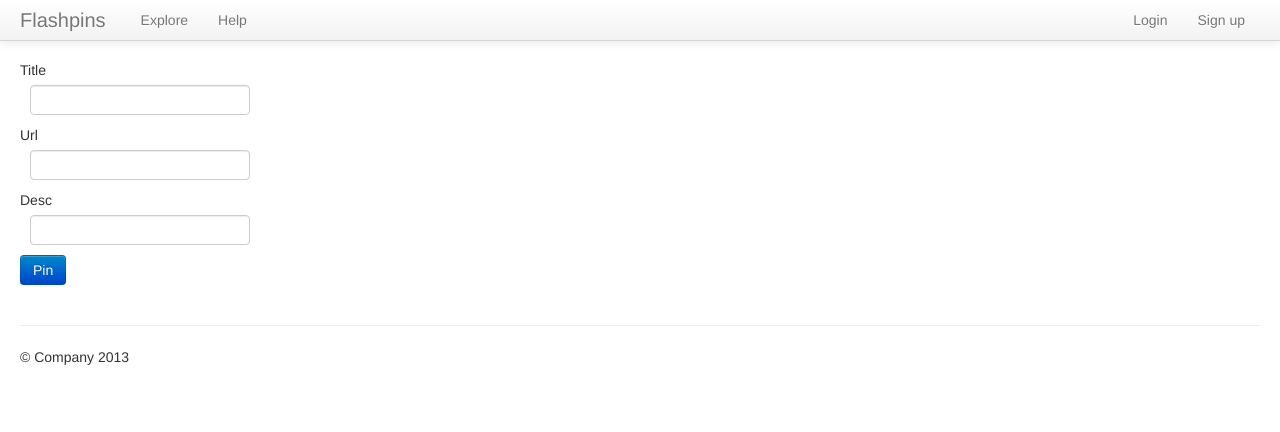
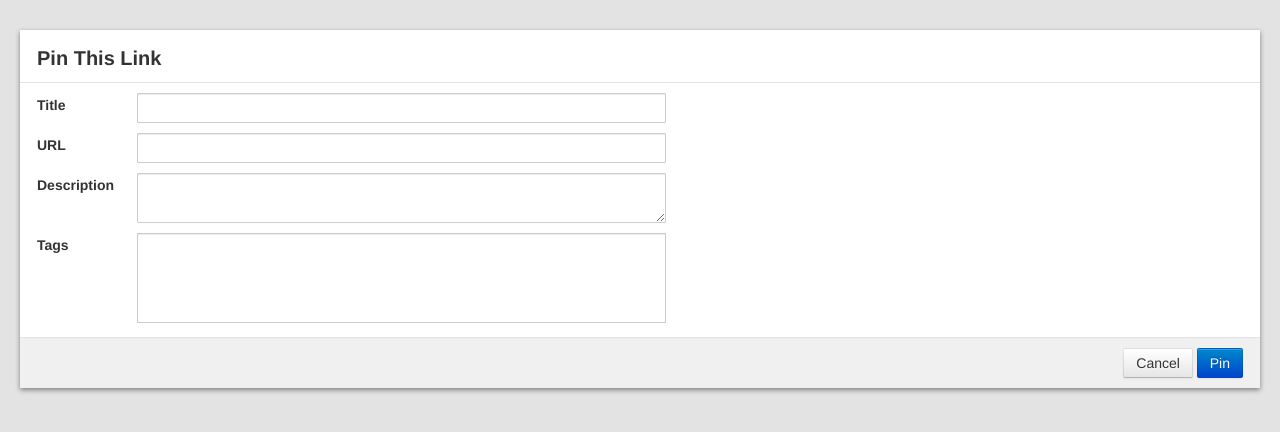
Before and after one commit to charlee/flashpins, a Flask app: template myapp/templates/pins/bookmarklet_add.html in a window 1280 px wide. Shown: the top 432 px of the page. Run offline with Flask 2, Linux system fonts and the light colour scheme; the template is opened without the code that fills it: values that come from a table or form of the project are taken from there, others are empty; style sheets or scripts are compiled from the project's sources; some libraries are stand-ins or nearby versions.

Commit message:
fixed style for bookmarklet add window

```diff
--- /dev/null
+++ b/myapp/assets/scss/bookmarklet.scss
@@ -0,0 +1,50 @@
+$lightgray: #e3e3e3;     // for background color
+$left-margin: 17px;
+$label-width: 100px;
+
+/* for the bookmarklet add dialog */
+body {
+  background: $lightgray;
+  padding: 20px;
+}
+
+form.bml {
+  background: #fff;
+  width: 100% !important;
+  box-sizing: border-box;
+  -webkit-box-shadow: 0 2px 5px rgba(0,0,0,0.44);
+  -moz-box-shadow: 0 2px 5px rgba(0,0,0,0.44);
+  box-shadow: 0 2px 5px rgba(0,0,0,0.44);
+
+  h1 {
+    padding: 8px $left-margin 4px $left-margin;
+    font-size: 20px;
+    border-bottom: solid 1px $lightgray;
+  }
+
+  dt {
+    float: left;
+    font-size: 14px;
+    line-height: 24px;
+    width: $label-width;
+    margin-left: $left-margin;
+  }
+
+  dd {
+    margin-left: $label-width + $left-margin;
+
+    >input[type=text], >textarea {
+      width: 515px;
+    }
+  }
+
+  .form-footer {
+    margin-top: 14px;
+    border-top: solid 1px $lightgray;
+    padding: 10px $left-margin;
+    background: #f0f0f0;
+    text-align: right;
+  }
+
+
+}
--- a/myapp/assets/scss/custom.scss
+++ b/myapp/assets/scss/custom.scss
@@ -2,6 +2,15 @@ body {
   padding-top: 60px;
   padding-bottom: 40px;
 }
+
+input, textarea {
+  border-radius: 1px !important;
+}
+
+input[type=submit], input[type=button], button {
+  border-radius: 2px !important;
+}
+
 
 .jumbotron {
   margin: 80px 0;
@@ -24,6 +33,12 @@ body {
 }
 
 
+footer {
+  border-top: solid 1px #e3e3e3;
+  padding-top: 14px;
+}
+
+
 /* common dialogs */
 .modal .modal-body .alert {
   margin: 0 6px 8px auto;
@@ -36,13 +51,13 @@ body {
   border: solid 1px transparent;
 
   &:hover {
-    border: solid 1px rgba(0,0,0,.2);
-    border-radius: 6px;
-    -webkit-border-radius: 6px;
-    -moz-border-radius: 6px;
-    box-shadow: 0 5px 10px rgba(0,0,0,.2);
-    -webkit-box-shadow: 0 5px 10px rgba(0,0,0,.2);
-    -moz-box-shadow: 0 5px 10px rgba(0,0,0,.2);
+    border: solid 1px rgba(0,0,0,.1);
+    border-radius: 2px;
+    -webkit-border-radius: 2px;
+    -moz-border-radius: 2px;
+    box-shadow: 0 1px 2px rgba(0,0,0,.1);
+    -webkit-box-shadow: 0 1px 2px rgba(0,0,0,.1);
+    -moz-box-shadow: 0 1px 2px rgba(0,0,0,.1);
   }
 
 }
--- a/myapp/static/lib/css/jquery.tagtag.css
+++ b/myapp/static/lib/css/jquery.tagtag.css
@@ -1,6 +1,5 @@
 .tagtag-container {
   border: solid 1px #ccc;
-  border-radius: 4px;
   background: #fff;
   cursor: text;
   width: 515px;
--- a/myapp/templates/base/_formhelpers.html
+++ b/myapp/templates/base/_formhelpers.html
@@ -1,5 +1,5 @@
 {% macro render_field(field) %}
-  <dt>{{ field.label }}
+  <dt>{{ field.label }}</dt>
   <dd>{{ field(**kwargs)|safe }}
   {% if field.errors %}
     <ul class=errors>
--- a/myapp/templates/base/base.html
+++ b/myapp/templates/base/base.html
@@ -17,6 +17,7 @@
   {% endblock %}
 </head>
 <body>
+    {% block nav %}
     <div class="navbar navbar-fixed-top">
       <div class="navbar-inner">
         <div class="container-fluid">
@@ -64,6 +65,7 @@
         </div>
       </div>
     </div>
+    {% endblock %}
 
     {% block layout %}
     <div class="container-fluid">
@@ -82,10 +84,11 @@
           </div>
         </div>
       </div><!--/row-->
-      <hr>
+      {% block footer %}
       <footer>
         {% include 'base/footer.html' %}
       </footer>
+      {% endblock %}
     </div><!--/.fluid-container-->
     {% endblock %}
 
--- a/myapp/templates/helps/main.html
+++ b/myapp/templates/helps/main.html
@@ -6,6 +6,6 @@
 
 <p>Drag this button to your bookmark bar!</p>
 
-<a class="btn btn-primary" href="javascript:void((function(d,l){ open('{{ host }}add?u='+l.href+'&t='+d.title,'','width=600,height=250,title=0,scrollbars=0,toolbar=0,menubar=0') })(document,location))" >FlashPin!</a>
+<a class="btn btn-primary" href="javascript:void((function(d,l){ open('{{ host }}add?u='+l.href+'&t='+d.title,'','width=720,height=410,title=0,scrollbars=0,toolbar=0,menubar=0') })(document,location))" >FlashPin!</a>
 
 {% endblock %}
--- a/myapp/templates/pins/bookmarklet_add.html
+++ b/myapp/templates/pins/bookmarklet_add.html
@@ -1,17 +1,46 @@
 {% extends 'base/base.html' %}
-{% from "base/_formhelpers.html" import render_field %}
 
-{% block content %}
+{% block header %}
+<link rel="stylesheet" href="/static/css/bookmarklet.css" />
+<script>
+$(document).ready(function() {
+  $("#tags").tagtag();
+  $("#cancel").click(function() { window.close(); });
+});
+</script>
+{% endblock %}
 
-<form class="form" method="POST" action="/p/add">
+{% block nav %}
+{% endblock %}
+
+{% block layout %}
+
+<form class="form bml" method="POST" action="/p/add">
 <input type='hidden' name='_csrf_token' value="{{ csrf_token() }}">
 
-{{ render_field(form.title) }}
-{{ render_field(form.url) }}
-{{ render_field(form.desc) }}
+<h1>Pin This Link</h1>
 
+<dt>Title</dt>
+<dd><input type="text" name="title" value="{{ title }}" /></dd>
+
+<dt>URL</dt>
+<dd><input type="text" name="url" value="{{ url }}" /></dd>
+
+<dt>Description</dt>
+<dd><textarea name="desc"></textarea></dd>
+
+<dt>Tags</dt>
+<dd><input type="text" name="tags" id="tags" /></dd>
+
+<div class="form-footer">
+<input type="button" class="btn" value="Cancel" name="" id="cancel" />
 <input type="submit" class="btn btn-primary" value="Pin" name="" />
+</div>
 
 </form>
 
 {% endblock %}
+
+
+{% block footer %}
+{% endblock %}
--- a/myapp/views/pins.py
+++ b/myapp/views/pins.py
@@ -51,6 +51,7 @@ def add():
 
 
 @app.route('/add', methods=['POST', 'GET'])
+@require_login(bookmarklet=True)
 def bookmarklet_add():
   """
   Add pin with bookmarklet
@@ -65,6 +66,10 @@ def bookmarklet_add():
     new_pin(url=url, user_id=current_user_id(), title=title, desc=desc)
 
     return render_template('pins/bookmarklet_add_ok.html')
+
+  else:
+    title = request.args.get('t')
+    url = request.args.get('l')
 
   context = make_context({ 'form': form })
   return render_template('pins/bookmarklet_add.html', **context)
```
Also changed, not shown: myapp/core/user.py (+6 -2 lines), myapp/templates/users/bookmarklet-login.html (added, +23 -0 lines), myapp/views/users.py (+8 -2 lines), myapp/assets/scss/common.scss (added).
